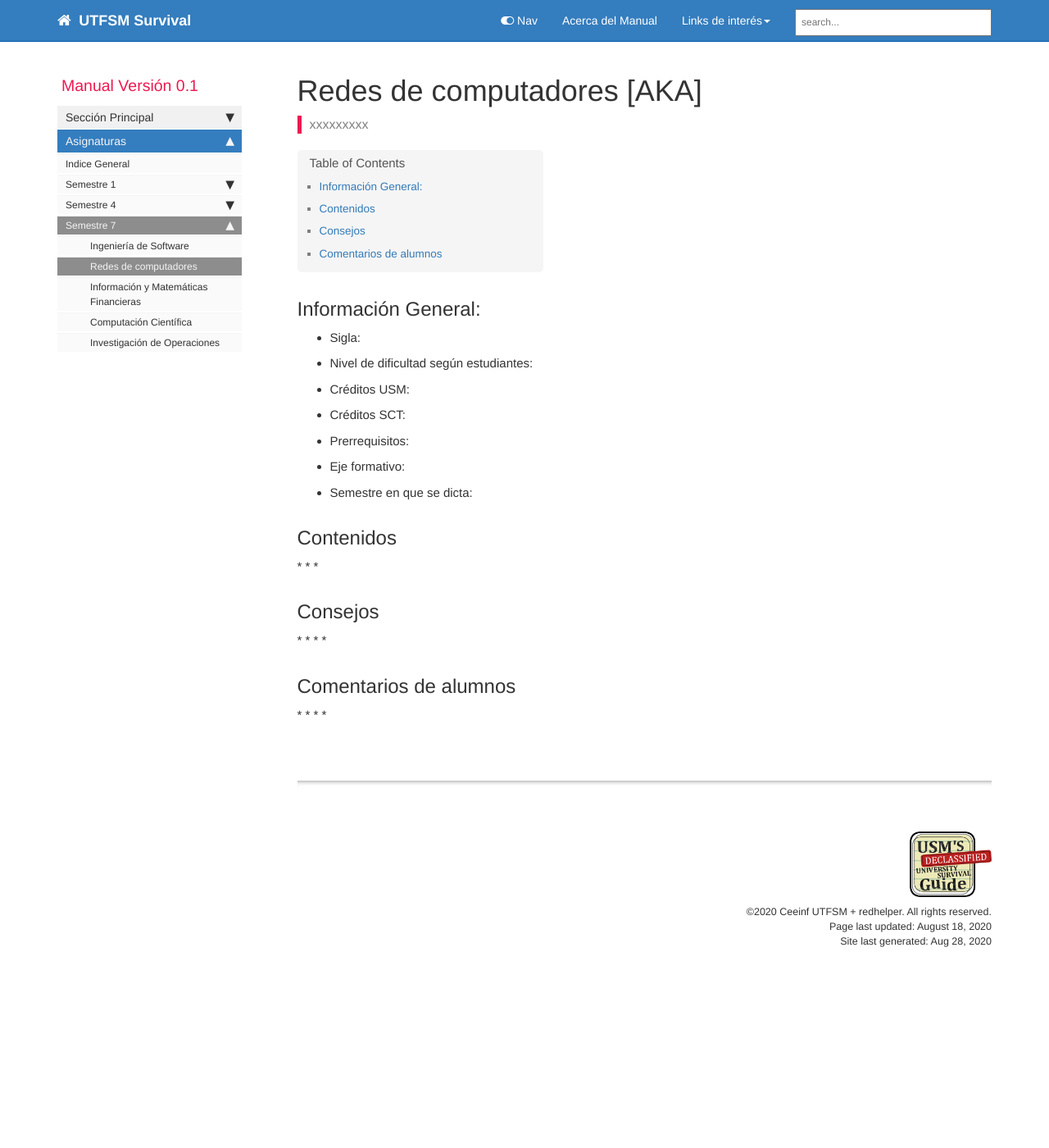
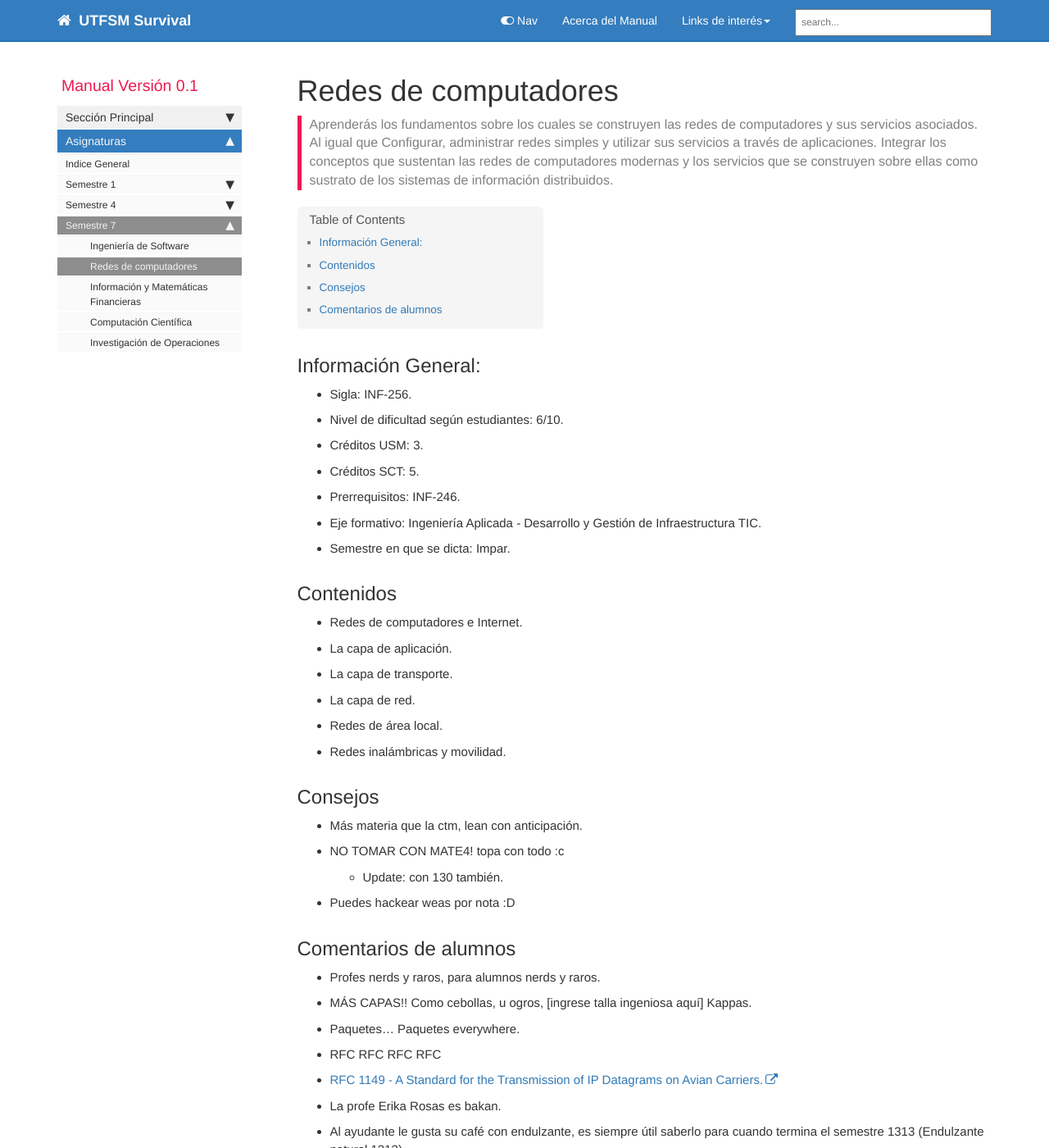
Before and after one commit to CEEINF-UTFSM/utfsm-survival-guide, a Jekyll site: the page built from pages/semestre-7/semestre7_INF256.md, in a window 1280 px wide and 1400 px high. Shown: the whole window at 82% size. Built offline with Jekyll 4.4.1, drawn with Linux system fonts in a browser that asks for light colours; comment, search, counter and statistics services are not loaded; some of the changed text lies outside the part shown.

Commit message:
add INF256

```diff
--- a/pages/semestre-7/semestre7_INF256.md
+++ b/pages/semestre-7/semestre7_INF256.md
@@ -1,8 +1,8 @@
 ---
-title: Redes de computadores [AKA]
-keywords:
+title: Redes de computadores
+keywords: Redes, RFC, capas, kpas, kapas, paquetes
 last_updated: August 18, 2020
-summary: "xxxxxxxxx"
+summary: "Aprenderás los fundamentos sobre los cuales se construyen las redes de computadores y sus servicios asociados. Al igual que Configurar, administrar redes simples y utilizar sus servicios a través de aplicaciones. Integrar los conceptos que sustentan las redes de computadores modernas y los servicios que se construyen sobre ellas como sustrato de los sistemas de información distribuidos."
 sidebar: main_sidebar
 permalink: semestre7_INF256.html
 folder: semestre-7
@@ -10,38 +10,46 @@ folder: semestre-7
 
 
 ## Información General:
-* Sigla:
-* Nivel de dificultad según estudiantes:
-* Créditos USM:
-* Créditos SCT:
-* Prerrequisitos:
-* Eje formativo:
-* Semestre en que se dicta:
+* Sigla: INF-256.
+* Nivel de dificultad según estudiantes: 6/10.
+* Créditos USM: 3.
+* Créditos SCT: 5.
+* Prerrequisitos: INF-246.
+* Eje formativo: Ingeniería Aplicada - Desarrollo y Gestión de Infraestructura TIC.
+* Semestre en que se dicta: Impar.
 
 
 ## Contenidos
 
-*
-*
-*
+* Redes de computadores e Internet.
+* La capa de aplicación.
+* La capa de transporte.
+* La capa de red.
+* Redes de área local.
+* Redes inalámbricas y movilidad.
 
 
 ## Consejos
-*
-*
-*
-*
+
+* Más materia que la ctm, lean con anticipación.
+* NO TOMAR CON MATE4! topa con todo :c
+    * Update: con 130 también.
+* Puedes hackear weas por nota :D
 
 
 ## Comentarios de alumnos
 
-*
-*
-*
-*
+* Profes nerds y raros, para alumnos nerds y raros.
+* MÁS CAPAS!! Como cebollas, u ogros, [ingrese talla ingeniosa aquí] Kappas.
+* Paquetes... Paquetes everywhere.
+* RFC RFC RFC RFC
+* [RFC 1149 - A Standard for the Transmission of IP Datagrams on Avian Carriers.][1]
+* La profe Erika Rosas es bakan.
+* Al ayudante le gusta su café con endulzante, es siempre útil saberlo para cuando termina el semestre 1313 (Endulzante natural 1313).
 
 
-[1]: https://www.com
+
+[1]: https://tools.ietf.org/html/rfc1149
 
 
 {% include links.html %}
```
